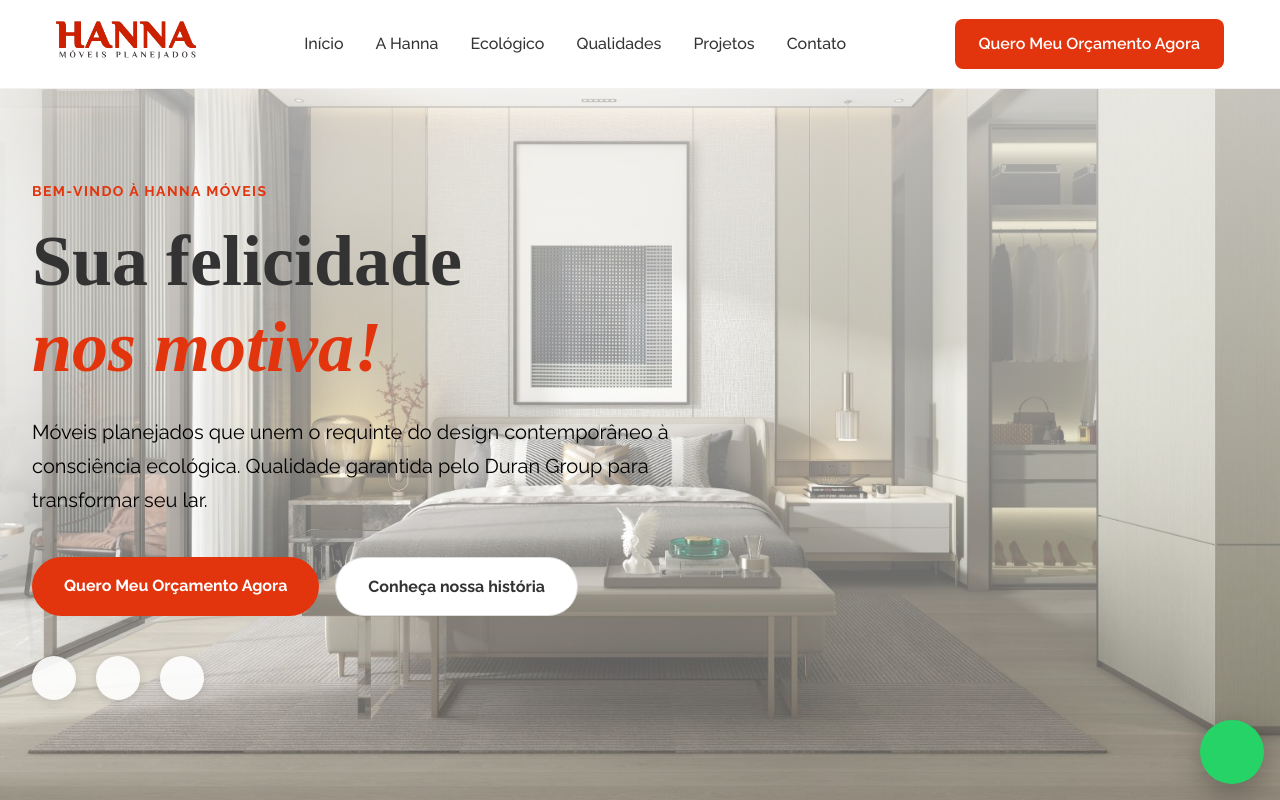
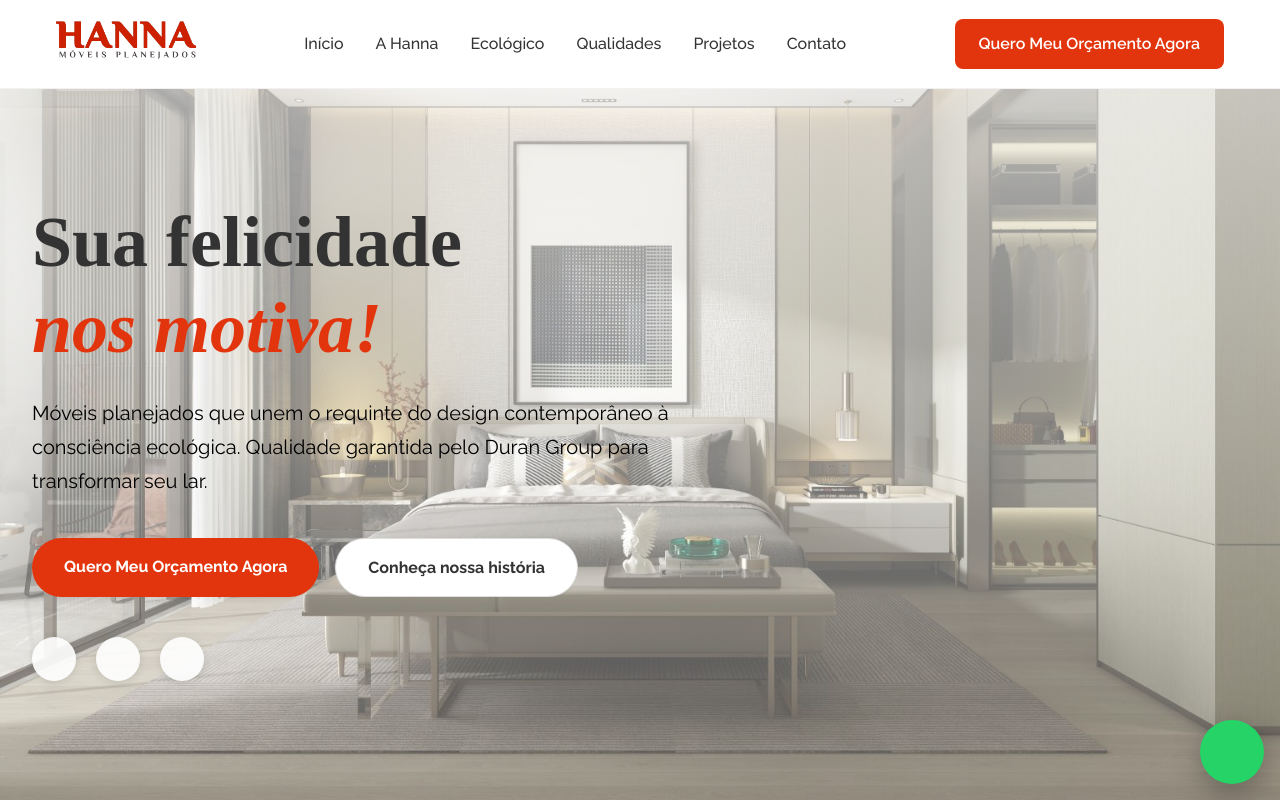
Before and after one commit to AnthonyLoche/Hanna-Moveis-Planejados, a Vue app: page / in a window 1280 px wide. Shown: the top 800 px of the page. Built offline with nearby package versions, Linux system fonts and the light colour scheme; some icons are missing.

Commit message:
FIX: Remove tag of hero

```diff
--- a/src/components/homeview/HeroMain.vue
+++ b/src/components/homeview/HeroMain.vue
@@ -50,7 +50,6 @@ onUnmounted(() => {
 
     <div class="container">
       <div class="hero-content">
-        <div class="hero-tag">Bem-vindo à Hanna Móveis</div>
         <h1 class="hero-title">
           Sua felicidade <br /><div class="highlight">nos motiva!</div>
         </h1>
```
